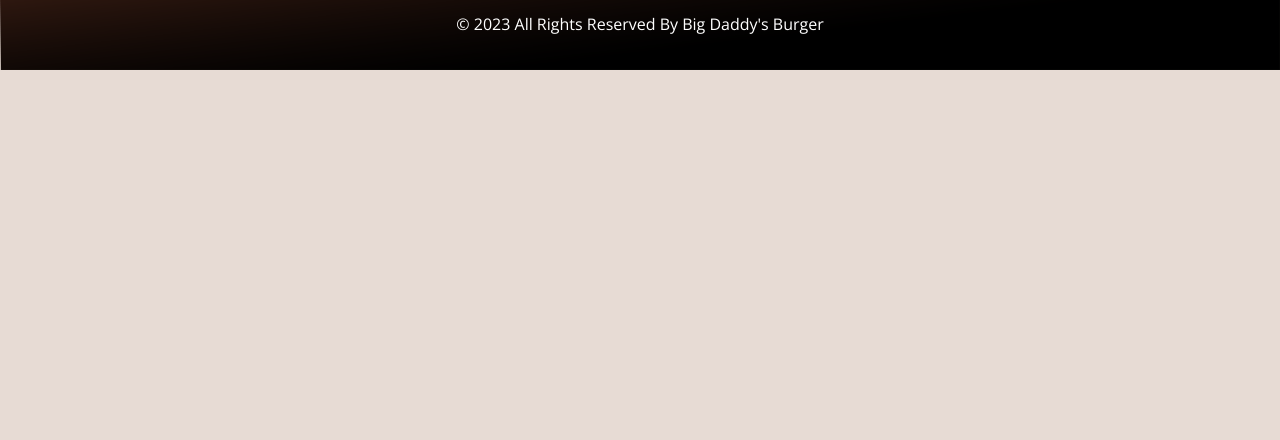
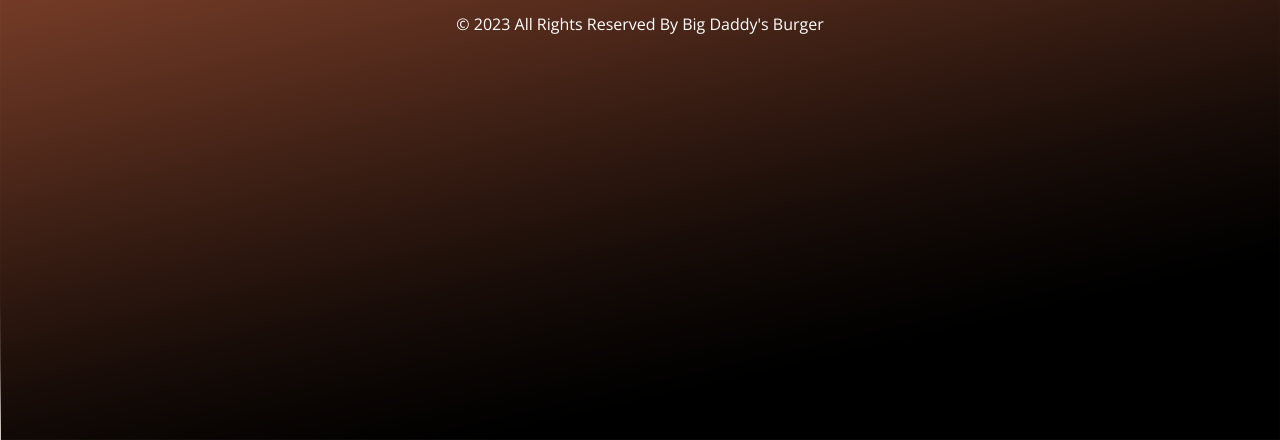
Before and after one commit to duyapat-christony/Big-Daddy-s-Burger, a plain HTML site: page index.html in a window 1280 px wide. Shown: the part 5050-5490 px from the top of the page. Before the commit the page ends 5120 px from the top, so only its background shows below. Drawn offline with nearby package versions, Linux system fonts and the light colour scheme.

Commit message:
Update style.css

```diff
--- a/css/style.css
+++ b/css/style.css
@@ -966,6 +966,7 @@ a:focus {
 
 .footer_section {
   background-image: url("../images/footer-bg.png");
+  aspect-ratio: 17/10;
   width: 100%;
   background-size: 100% 100%;
   background-position: center;
```
